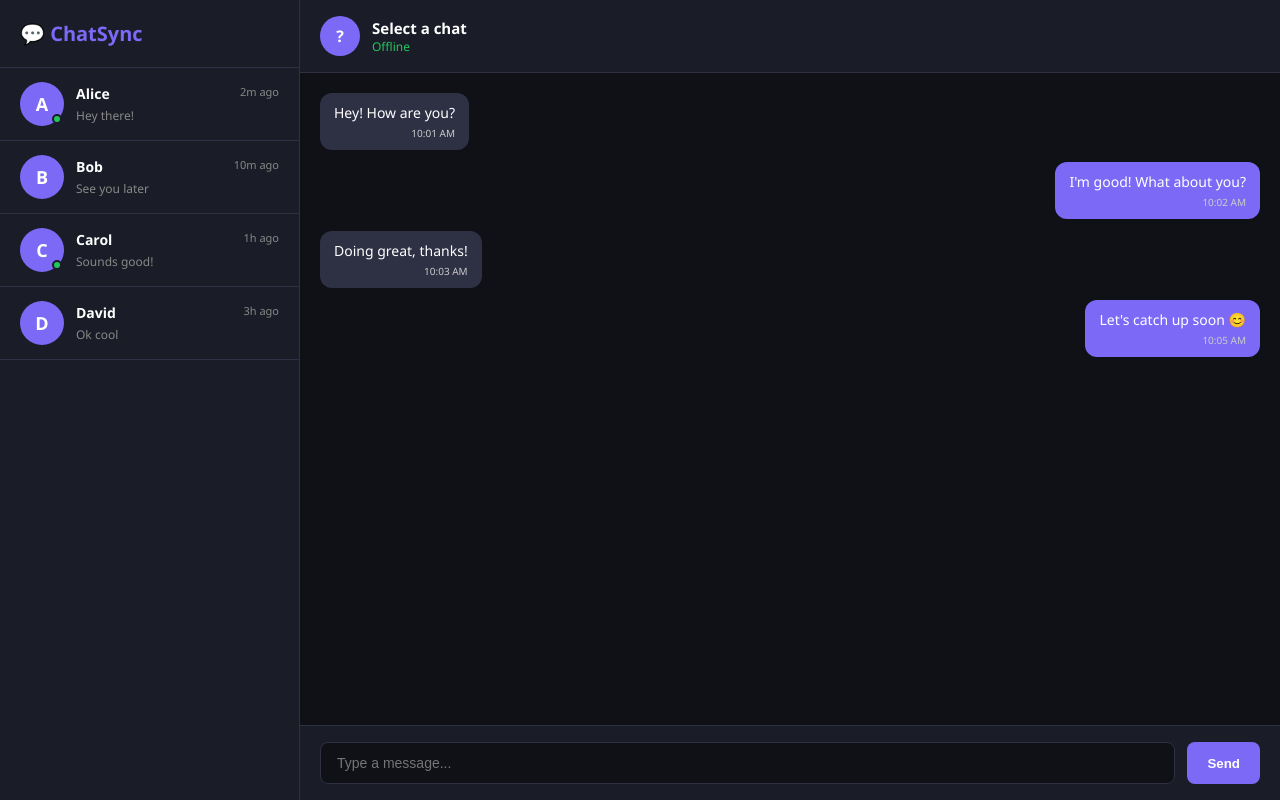
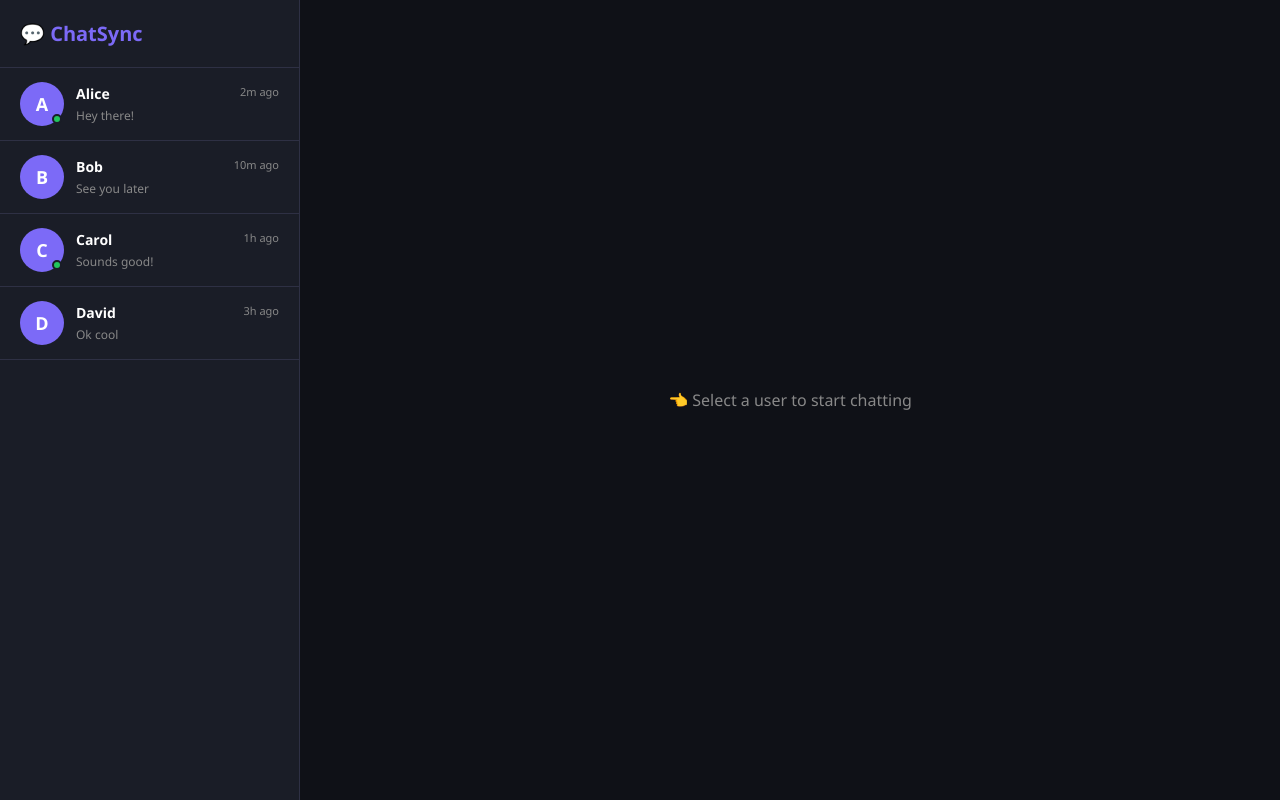
Before and after one commit to irinemicheal/chatsync-frontend, a React (Vite) app: page / in a window 1280 px wide. Built offline with nearby package versions, Linux system fonts and the light colour scheme.

Commit message:
feat: add Zustand state management and auto scroll

```diff
--- a/src/components/ChatWindow.jsx
+++ b/src/components/ChatWindow.jsx
@@ -1,15 +1,17 @@
-import { useState } from "react";
+import { useState, useEffect, useRef } from "react";
+import useChatStore from "../store/useChatStore";
 
-const ChatWindow = ({ selectedUser }) => {
-  const [messages, setMessages] = useState([
-    { id: 1, text: "Hey! How are you?", fromMe: false, time: "10:01 AM" },
-    { id: 2, text: "I'm good! What about you?", fromMe: true, time: "10:02 AM" },
-    { id: 3, text: "Doing great, thanks!", fromMe: false, time: "10:03 AM" },
-    { id: 4, text: "Let's catch up soon 😊", fromMe: true, time: "10:05 AM" },
-  ]);
+const ChatWindow = () => {
+  const { selectedUser, conversations, addMessage } = useChatStore();
+  const messages = selectedUser ? (conversations[selectedUser.id] || []) : [];
 
   const [inputText, setInputText] = useState("");
   const [isTyping, setIsTyping] = useState(false);
+  const messagesEndRef = useRef(null);
+
+  useEffect(() => {
+    messagesEndRef.current?.scrollIntoView({ behavior: "smooth" });
+  }, [messages]);
 
   const getTime = () => {
     const now = new Date();
@@ -17,28 +19,27 @@ const ChatWindow = ({ selectedUser }) => {
   };
 
   const handleSend = () => {
-    if (inputText.trim() === "") return;
+    if (inputText.trim() === "" || !selectedUser) return;
 
     const newMessage = {
-      id: messages.length + 1,
+      id: Date.now(),
       text: inputText,
       fromMe: true,
       time: getTime(),
     };
 
-    setMessages([...messages, newMessage]);
+    addMessage(selectedUser.id, newMessage);
     setInputText("");
 
-    // Simulate reply after 1.5 seconds
     setIsTyping(true);
     setTimeout(() => {
       const reply = {
-        id: messages.length + 2,
+        id: Date.now() + 1,
         text: "Got your message! 😊",
         fromMe: false,
         time: getTime(),
       };
-      setMessages((prev) => [...prev, reply]);
+      addMessage(selectedUser.id, reply);
       setIsTyping(false);
     }, 1500);
   };
@@ -47,24 +48,26 @@ const ChatWindow = ({ selectedUser }) => {
     if (e.key === "Enter") handleSend();
   };
 
+  if (!selectedUser) {
+    return (
+      <div style={styles.empty}>
+        <p>👈 Select a user to start chatting</p>
+      </div>
+    );
+  }
+
   return (
     <div style={styles.container}>
-      {/* Header */}
       <div style={styles.header}>
-  <div style={styles.avatar}>
-    {selectedUser ? selectedUser.name[0] : "?"}
-  </div>
-  <div>
-    <p style={styles.name}>
-      {selectedUser ? selectedUser.name : "Select a chat"}
-    </p>
-    <p style={styles.status}>
-      {selectedUser?.online ? "Online" : "Offline"}
-    </p>
-  </div>
-</div>
+        <div style={styles.avatar}>{selectedUser.name[0]}</div>
+        <div>
+          <p style={styles.name}>{selectedUser.name}</p>
+          <p style={styles.status}>
+            {selectedUser.online ? "Online" : "Offline"}
+          </p>
+        </div>
+      </div>
 
-      {/* Messages */}
       <div style={styles.messages}>
         {messages.map((msg) => (
           <div
@@ -86,7 +89,6 @@ const ChatWindow = ({ selectedUser }) => {
           </div>
         ))}
 
-        {/* Typing Indicator */}
         {isTyping && (
           <div style={{ display: "flex", justifyContent: "flex-start" }}>
             <div style={styles.typingBubble}>
@@ -96,9 +98,9 @@ const ChatWindow = ({ selectedUser }) => {
             </div>
           </div>
         )}
+        <div ref={messagesEndRef} />
       </div>
 
-      {/* Input Bar */}
       <div style={styles.inputBar}>
         <input
           type="text"
@@ -108,15 +110,22 @@ const ChatWindow = ({ selectedUser }) => {
           onKeyDown={handleKeyDown}
           style={styles.input}
         />
-        <button onClick={handleSend} style={styles.sendBtn}>
-          Send
-        </button>
+        <button onClick={handleSend} style={styles.sendBtn}>Send</button>
       </div>
     </div>
   );
 };
 
 const styles = {
+  empty: {
+    flex: 1,
+    display: "flex",
+    alignItems: "center",
+    justifyContent: "center",
+    color: "#888",
+    fontSize: "16px",
+    backgroundColor: "#0f1117",
+  },
   container: {
     flex: 1,
     display: "flex",
@@ -191,7 +200,6 @@ const styles = {
     height: "8px",
     borderRadius: "50%",
     backgroundColor: "#888",
-    animation: "bounce 1s infinite",
     display: "inline-block",
   },
   inputBar: {
--- a/src/components/Sidebar.jsx
+++ b/src/components/Sidebar.jsx
@@ -1,4 +1,8 @@
-const Sidebar = ({ selectedUser, onSelectUser }) => {
+import useChatStore from "../store/useChatStore";
+
+const Sidebar = () => {
+  const { selectedUser, setSelectedUser } = useChatStore();
+
   const users = [
     { id: 1, name: "Alice", lastMsg: "Hey there!", time: "2m ago", online: true },
     { id: 2, name: "Bob", lastMsg: "See you later", time: "10m ago", online: false },
@@ -16,7 +20,7 @@ const Sidebar = ({ selectedUser, onSelectUser }) => {
         {users.map((user) => (
           <div
             key={user.id}
-            onClick={() => onSelectUser(user)}
+            onClick={() => setSelectedUser(user)}
             style={{
               ...styles.userItem,
               backgroundColor:
--- a/src/pages/HomePage.jsx
+++ b/src/pages/HomePage.jsx
@@ -1,17 +1,11 @@
-import { useState } from "react";
 import Sidebar from "../components/Sidebar";
 import ChatWindow from "../components/ChatWindow";
 
 const HomePage = () => {
-  const [selectedUser, setSelectedUser] = useState(null);
-
   return (
     <div style={{ display: "flex", height: "100vh" }}>
-      <Sidebar
-        selectedUser={selectedUser}
-        onSelectUser={setSelectedUser}
-      />
-      <ChatWindow selectedUser={selectedUser} />
+      <Sidebar />
+      <ChatWindow />
     </div>
   );
 };
--- /dev/null
+++ b/src/store/useChatStore.js
@@ -0,0 +1,32 @@
+import { create } from "zustand";
+
+const useChatStore = create((set) => ({
+  selectedUser: null,
+  setSelectedUser: (user) => set({ selectedUser: user }),
+
+  conversations: {
+    1: [
+      { id: 1, text: "Hey! How are you?", fromMe: false, time: "10:01 AM" },
+      { id: 2, text: "I'm good! What about you?", fromMe: true, time: "10:02 AM" },
+    ],
+    2: [
+      { id: 1, text: "See you later!", fromMe: false, time: "9:00 AM" },
+    ],
+    3: [
+      { id: 1, text: "Sounds good!", fromMe: false, time: "8:00 AM" },
+    ],
+    4: [
+      { id: 1, text: "Ok cool", fromMe: false, time: "7:00 AM" },
+    ],
+  },
+
+  addMessage: (userId, message) =>
+    set((state) => ({
+      conversations: {
+        ...state.conversations,
+        [userId]: [...(state.conversations[userId] || []), message],
+      },
+    })),
+}));
+
+export default useChatStore;
```
